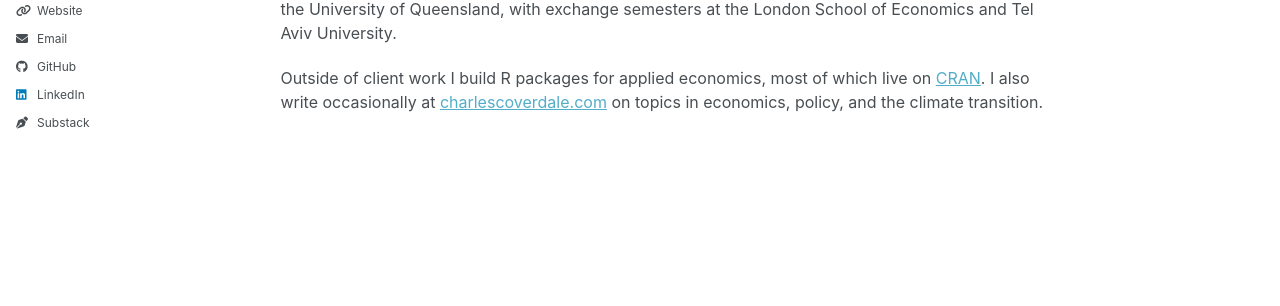
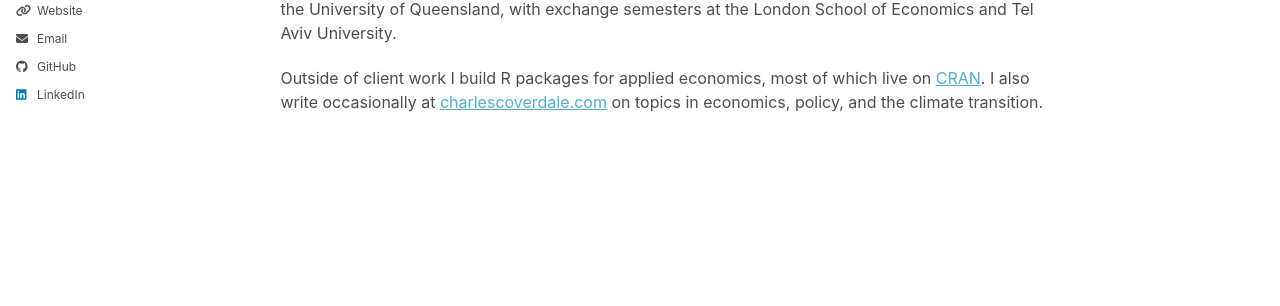
Before and after one commit to charlescoverdale/charlescoverdale.github.io, a Jekyll site: the page built from _pages/about.md, in a window 1280 px wide. Shown: the part 420-726 px from the top of the page. Built offline with Jekyll 4.4.1, drawn with Linux system fonts in a browser that asks for light colours; a script that is not in the unit is left out.

Commit message:
Remove Substack from sidebar

```diff
--- a/_config.yml
+++ b/_config.yml
@@ -57,7 +57,7 @@ author:
   instagram        :
   lastfm           :
   linkedin         : "charlescoverdale"
-  substack         : "https://charlescoverdale.com"
+  substack         :
   mastodon         :
   medium           :
   pinterest        :
```
